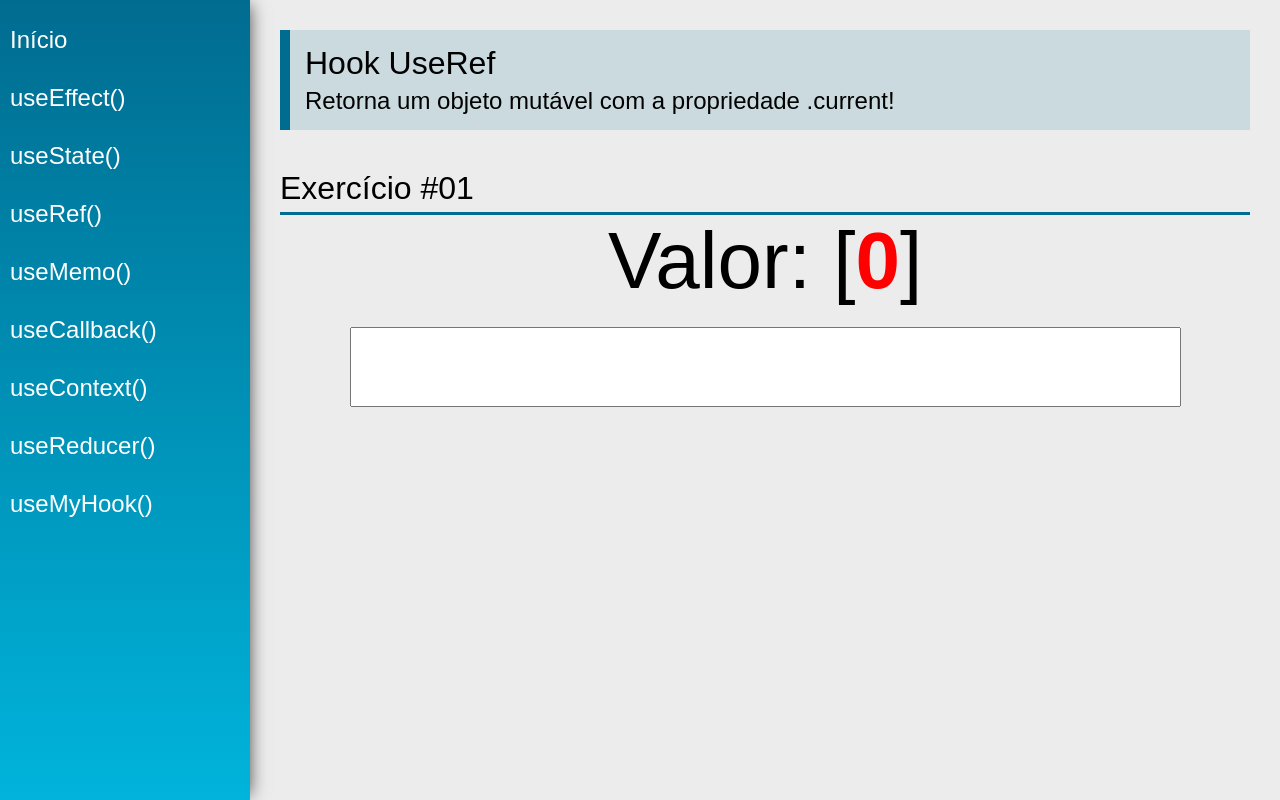
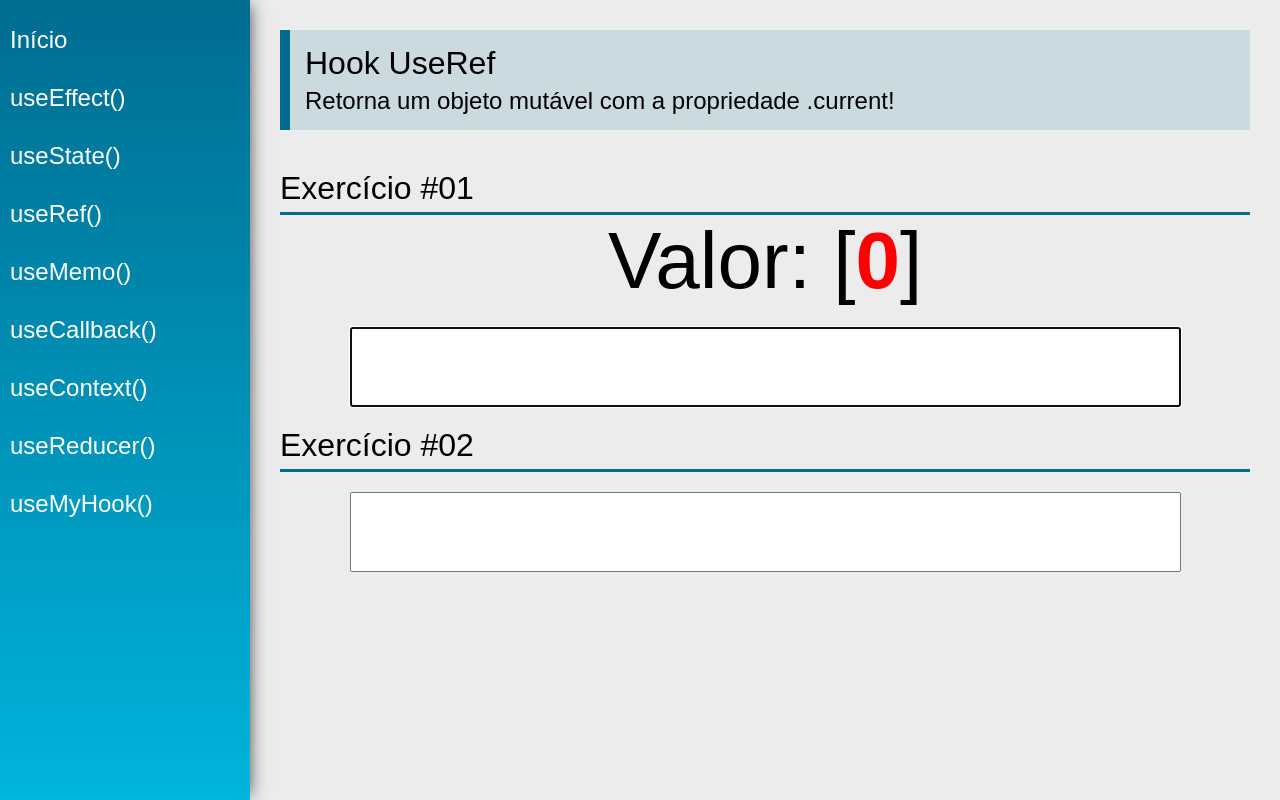
Before and after one commit to tramalho/hooks, a React (Create React App) app: page /useRef in a window 1280 px wide. Built offline with nearby package versions, Linux system fonts and the light colour scheme.

Commit message:
useRef #02

```diff
--- a/src/views/examples/UseRef.jsx
+++ b/src/views/examples/UseRef.jsx
@@ -2,12 +2,26 @@
 import PageTitle from '../../components/layout/PageTitle'
 import SectionTitle from '../../components/layout/SectionTitle'
 
+const merge = function(s1, s2) {
+    return s1 + s2
+}
+
 const UseRef = (props) => {
     const [value1, setValue1] = React.useState('')
+    const [value2, setValue2] = React.useState('')
     const count = useRef(0)
+    const myInput1 = useRef(null)
+    const myInput2 = useRef(null)
+
+    useEffect(() => {
+        count.current = count.current + 1
+        myInput2.current.focus()
+    }, [count, value1])
+
     useEffect(() => {
         count.current++
-    })
+        myInput1.current.focus()
+    }, [value2])
 
     return (
         <div className="UseRef">
@@ -19,13 +33,22 @@
             <div className="center">
                 <div>
                     <span className="text">Valor: </span>
-                    <span className="text">{value1} [</span>
+                    <span className="text">{merge(value1, value2)} [</span>
                     <span className="text red">{count.current}</span>
                     <span className="text">]</span>
                 </div>
                 <input type="text" className='input'
-                value={value1} onChange={e => setValue1(e.target.value)}/>
+                value={value1} onChange={e => setValue1(e.target.value)}
+                ref={myInput1}
+                />
             </div>
+            <SectionTitle title="Exercício #02"/>
+            <div className="center">
+                <input type="text" className="input"
+                value={value2} onChange={e => setValue2(e.target.value)}
+                ref={myInput2}/>
+            </div>
+
         </div>
     )
 }
```
